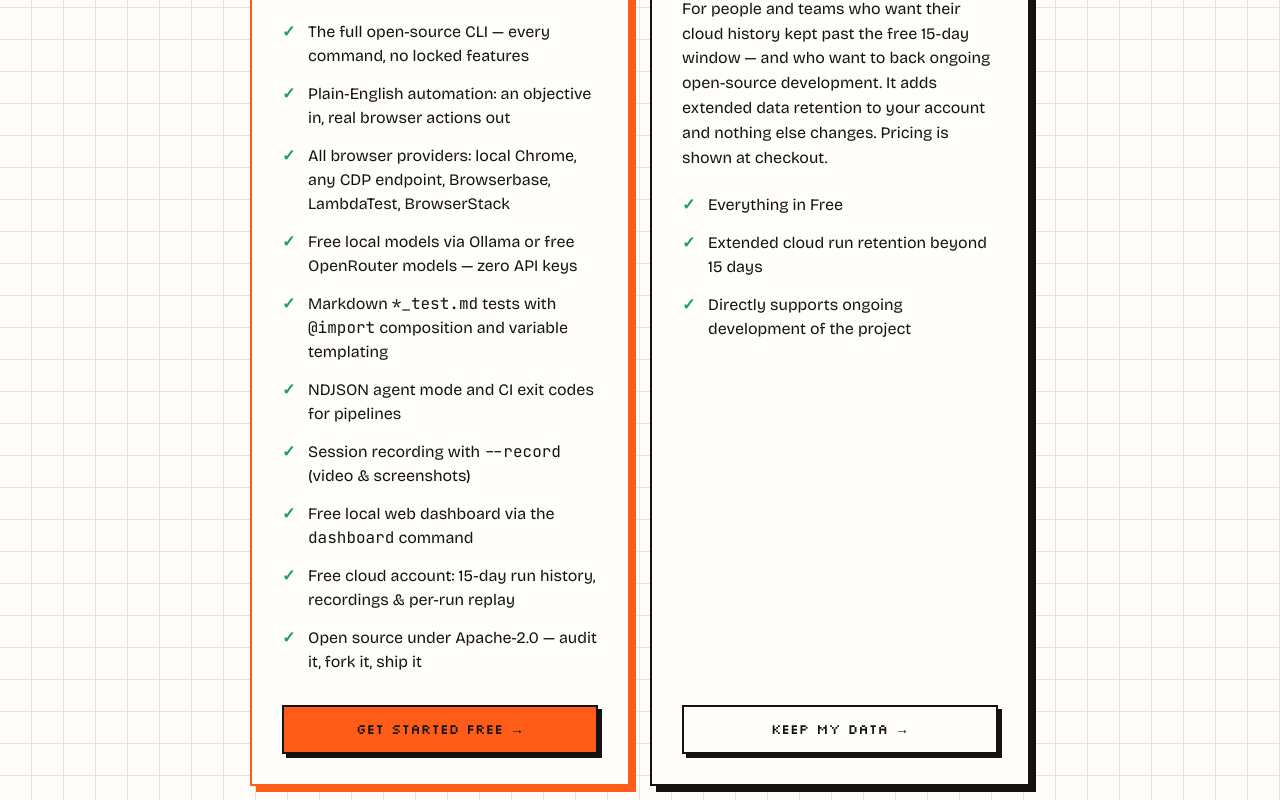
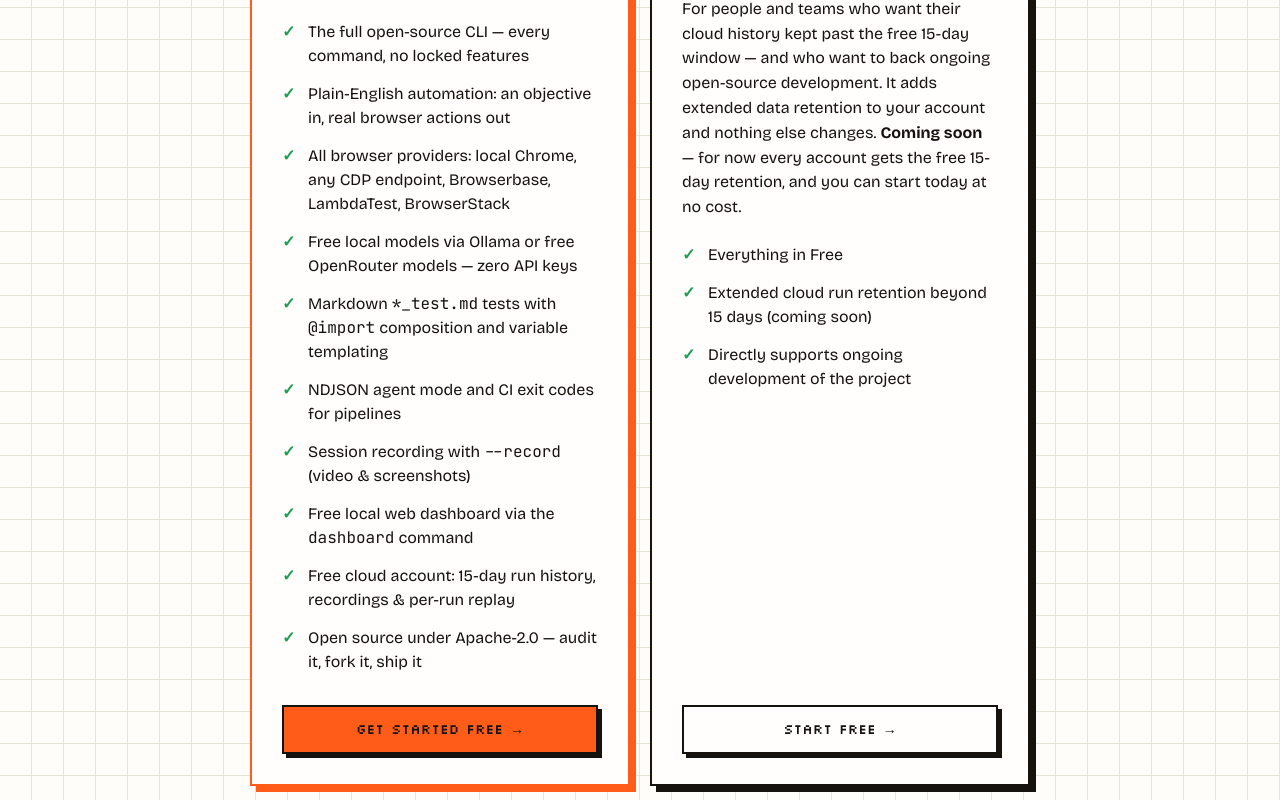
Before and after one commit to PramodDutta/browserbash, a Next.js app in the folder site/: page /pricing in a window 1280 px wide. Shown: the part 600-1400 px from the top of the page. Built offline with nearby package versions, Linux system fonts and the light colour scheme; no server answers.

Commit message:
content: pricing supporter tier reads as coming-soon (free-only launch)
Launching free-only; the supporter/extended-retention tier has no
checkout yet, so the pricing card now says coming soon and its CTA goes
to free sign-up. No broken payment path is exposed.

```diff
--- a/site/app/pricing/page.tsx
+++ b/site/app/pricing/page.tsx
@@ -66,15 +66,16 @@ export default function Page() {
                         <p>
                             For people and teams who want their cloud history kept past the free 15-day window &mdash; and who
                             want to back ongoing open-source development. It adds extended data retention to your account and
-                            nothing else changes. Pricing is shown at checkout.
+                            nothing else changes. <strong>Coming soon</strong> &mdash; for now every account gets the free
+                            15-day retention, and you can start today at no cost.
                         </p>
                         <ul>
                             <li>Everything in Free</li>
-                            <li>Extended cloud run retention beyond 15 days</li>
+                            <li>Extended cloud run retention beyond 15 days (coming soon)</li>
                             <li>Directly supports ongoing development of the project</li>
                         </ul>
                         <a className="pixel-btn ghost" href="/sign-up">
-                            Keep my data &rarr;
+                            Start free &rarr;
                         </a>
                     </article>
                 </div>
```
Also changed, not shown: 1 other file (tests, documents, lock files or other folders).
